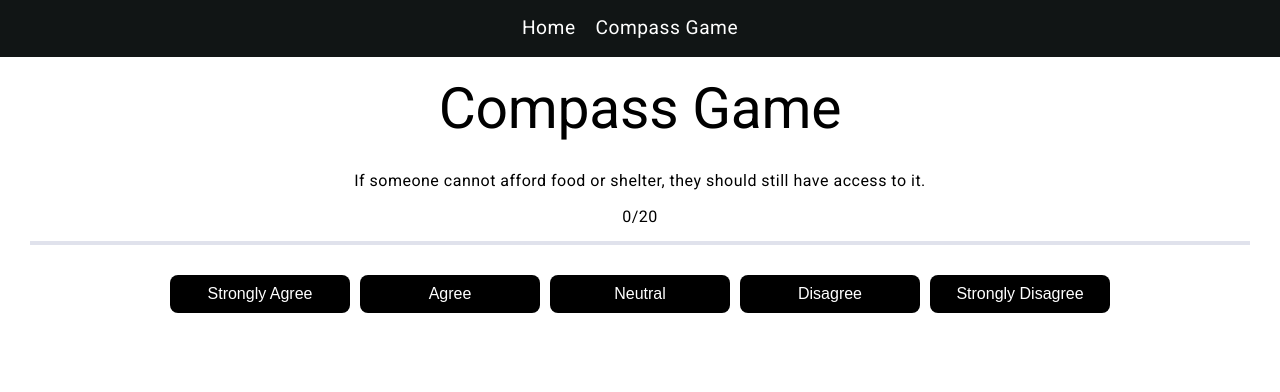
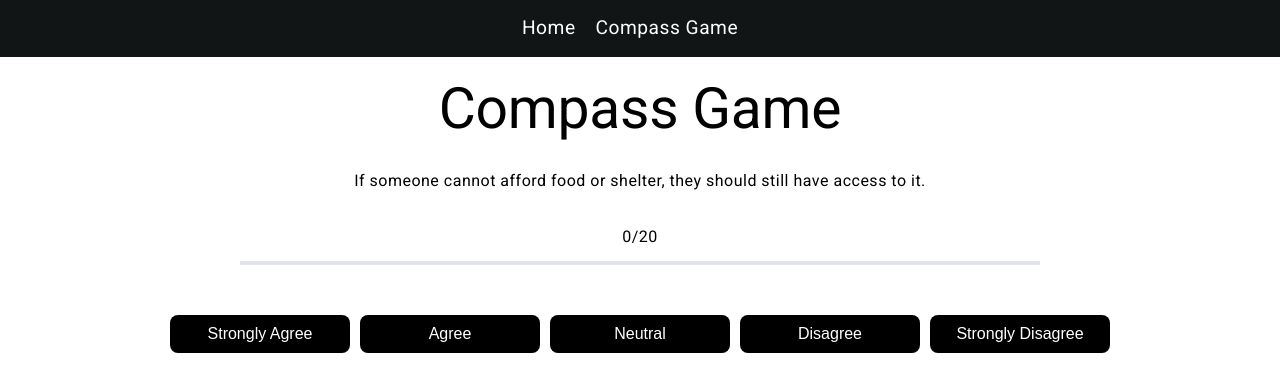
Before and after one commit to Sinabm3/Sina-Bayatmoghadam, an Angular app: page /compass-game in a window 1280 px wide. Shown: the top 392 px of the page. Built offline with nearby package versions, Linux system fonts and the light colour scheme.

Commit message:
Remove house

```diff
--- a/angular.json
+++ b/angular.json
@@ -92,6 +92,6 @@
     }
   },
   "cli": {
-    "analytics": "4e54a93a-7827-4063-a34a-697d225603c9"
+    "analytics": "61765e1f-91f3-434b-bf94-2ce95624884f"
   }
 }
--- a/src/app/compass-game/compass-game.component.css
+++ b/src/app/compass-game/compass-game.component.css
@@ -25,8 +25,33 @@
 }
 
 .bar{
-  margin-left:10px;
-  margin-right: 10px;
+  align-self: center;
+  width: 50rem;
+}
+.bars {
+  display: flex;
+  justify-content: center;
+  flex-direction: column;
+  gap: 20px;
+  margin-top: 20px;
+}
+
+.bar-container {
+  display: flex;
+  align-items: center;
+  justify-content: space-between;
+  gap: 10px;
+}
+
+.bar-container .label {
+  font-size: 16px;
+  color: #333;
+}
+
+.bar-container .mat-progress-bar {
+  flex: 1;
+  height: 8px;
+  border-radius: 4px;
 }
 
 .question-buttons button:hover {
--- a/src/app/compass-game/compass-game.component.html
+++ b/src/app/compass-game/compass-game.component.html
@@ -1,10 +1,10 @@
 <div class="compass-game-container">
   <h1>Compass Game</h1>
-  <div *ngIf="!gameOver">
+  <div *ngIf="!gameOver" class="bars">
     <p>{{ questions[currentQuestionIndex].text }}</p>
     <div class="bar">
       <p>{{currentQuestionIndex}}/{{questions.length}}</p>
-    <mat-progress-bar mode="determinate" [value]="(100/questions.length)*currentQuestionIndex" ></mat-progress-bar>
+    <mat-progress-bar class="bar" mode="determinate" [value]="(100/questions.length)*currentQuestionIndex" ></mat-progress-bar>
     </div>
     <div class="question-buttons">
       <button (click)="answerQuestion(1)">Strongly Agree</button>
@@ -19,13 +19,29 @@
     <div class="compass-wrapper">
       <div class="compass">
         <div class="marker" [ngStyle]="{ left: xPosition + '%', top: yPosition + '%' }"></div>
-        <span class="label top">Individualist</span>
-        <span class="label bottom">Collectivist</span>
+        <span class="label top">Individualism</span>
+        <span class="label bottom">Collectivism</span>
         <span class="label left">Empathy</span>
-        <span class="label right">Apathy</span>
+        <span class="label right">Meritocracy</span>
       </div>
     </div>
+
+    <div class="bars">
+      <div class="bar-container">
+        <span>Empathy</span>
+        <mat-progress-bar class="bar" mode="determinate" [value]="5*empathyScore+50"></mat-progress-bar>
+        <span>Merit</span>
+      </div>
+
+      <div class="bar-container">
+        <span>Collectivism</span>
+        <mat-progress-bar class="bar" mode="determinate" [value]="5*collectivistScore+50"></mat-progress-bar>
+        <span>Individualism</span>
+      </div>
+    </div>
+
     <div class="result-container">
+
     <p>Empathy: {{ empathyScore.toFixed(2) }}</p>
     <p>Collectivism: {{ collectivistScore.toFixed(2) }}</p>
     <p>Apathy: {{ (empathyScore*-1).toFixed(2)}}</p>
--- a/src/app/compass-game/compass-game.component.ts
+++ b/src/app/compass-game/compass-game.component.ts
@@ -1,6 +1,7 @@
 import { Component } from '@angular/core';
 import {NgIf, NgStyle} from '@angular/common';
 import {MatProgressBar} from '@angular/material/progress-bar';
+import {MatSlider} from '@angular/material/slider';
 interface Question {
   text: string;
   empathyAxis: number;
@@ -12,7 +13,8 @@ interface Question {
   imports: [
     NgStyle,
     NgIf,
-    MatProgressBar
+    MatProgressBar,
+    MatSlider
   ],
   templateUrl: './compass-game.component.html',
   styleUrl: './compass-game.component.css'
--- a/src/app/home/home.component.html
+++ b/src/app/home/home.component.html
@@ -5,7 +5,6 @@
       <div class="contact-info">
         <p>📞 +43 677 62046833</p>
         <p>✉️ sinabm3&#64;gmail.com</p>
-        <p>🏠 Sonnenallee 24/1/504, 1220 Wien</p>
       </div>
       <div class="photo-container">
         <img alt="Sina Bayatmoghadam" class="profile-photo" height="2434" src="assets/pick2.jpeg" width="3306">
--- a/src/index.html
+++ b/src/index.html
@@ -2,10 +2,10 @@
 <html lang="en">
 <head>
   <meta charset="utf-8">
+  <meta name="description" content="Welcome to the personal website of Sina Bayatmoghadam, a full stack developer specializing in Java, Angular. Learn more about my projects, skills, and experience." >
   <title>Sina Bayatmoghadam - Full Stack Developer and IT Consultant</title>
-  <meta name="description" content="Welcome to the personal website of Sina Bayatmoghadam, a full stack developer specializing in Java, Angular. Learn more about my projects, skills, and experience." >
   <base href="/">
-  <meta name="viewport" content="width=device-width, initial-scale=1">
+  <meta name="viewport" content="width=device-width, initial-scale=1.0, maximum-scale=1.0, user-scalable=no">
   <link rel="icon" type="image/x-icon" href="favicon.ico">
   <link href="https://fonts.googleapis.com/css2?family=Roboto:wght@300;400;500&display=swap" rel="stylesheet">
   <link href="https://fonts.googleapis.com/icon?family=Material+Icons" rel="stylesheet">
```
